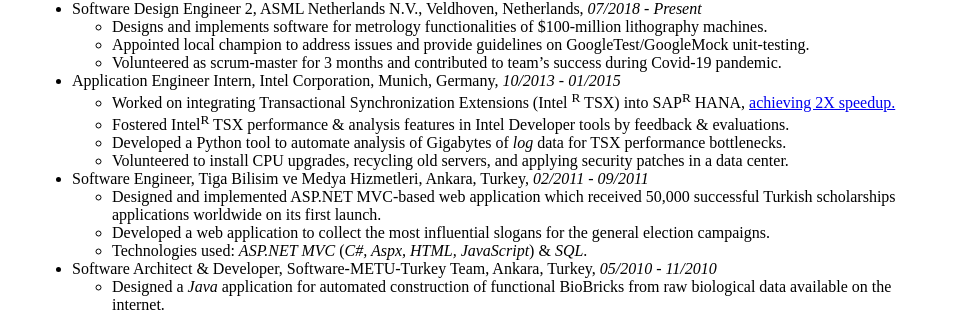
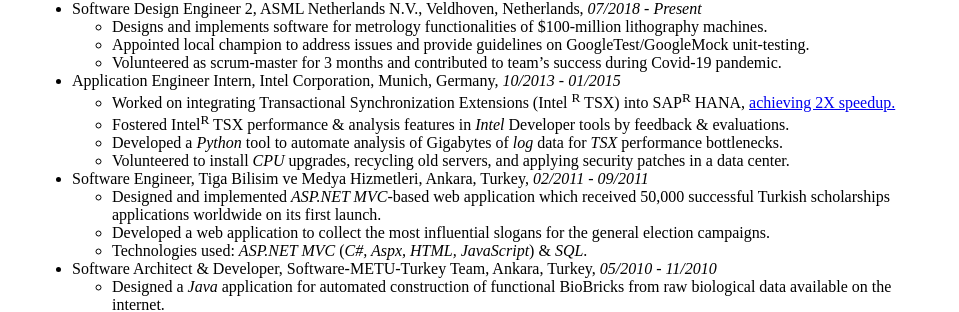
Before and after one commit to hassansalehe/hassansalehe.github.io, a Jekyll site: the page built from resume/index.md, in a window 1280 px wide and 900 px high, scrolled down 475 px. Shown: the part 144-456 px from the top of the window, without its empty margins (160-1119 px from the left). Built offline with Jekyll 4.4.1, drawn with Linux system fonts in a browser that asks for light colours.

Commit message:
Update on italicize technologies exper. section

```diff
--- a/resume/index.md
+++ b/resume/index.md
@@ -42,12 +42,12 @@
   * Worked on integrating Transactional Synchronization Extensions (Intel <sup>R</sup>
 TSX) into SAP<sup>R</sup>
 HANA, [achieving 2X speedup.](http://www.intel.com/content/www/us/en/big-data/sap-hana-real-time-analytics-solution-brief.html)
-  * Fostered Intel<sup>R</sup> TSX performance & analysis features in Intel Developer tools by feedback & evaluations.
-  * Developed a Python tool to automate analysis of Gigabytes of _log_ data for TSX performance bottlenecks.
-  * Volunteered to install CPU upgrades, recycling old servers, and applying security patches in a data center.
+  * Fostered Intel<sup>R</sup> TSX performance & analysis features in _Intel_ Developer tools by feedback & evaluations.
+  * Developed a _Python_ tool to automate analysis of Gigabytes of _log_ data for _TSX_ performance bottlenecks.
+  * Volunteered to install _CPU_ upgrades, recycling old servers, and applying security patches in a data center.
 
 * Software Engineer, Tiga Bilisim ve Medya Hizmetleri, Ankara, Turkey, _02/2011 - 09/2011_
-  * Designed and implemented ASP.NET MVC-based web application which received 50,000 successful Turkish scholarships applications worldwide on its first launch.
+  * Designed and implemented _ASP.NET MVC_-based web application which received 50,000 successful Turkish scholarships applications worldwide on its first launch.
   * Developed a web application to collect the most influential slogans for the
 general election campaigns.
   * Technologies used: _ASP.NET MVC_ (_C\#, Aspx, HTML, JavaScript_) & _SQL_.
```
